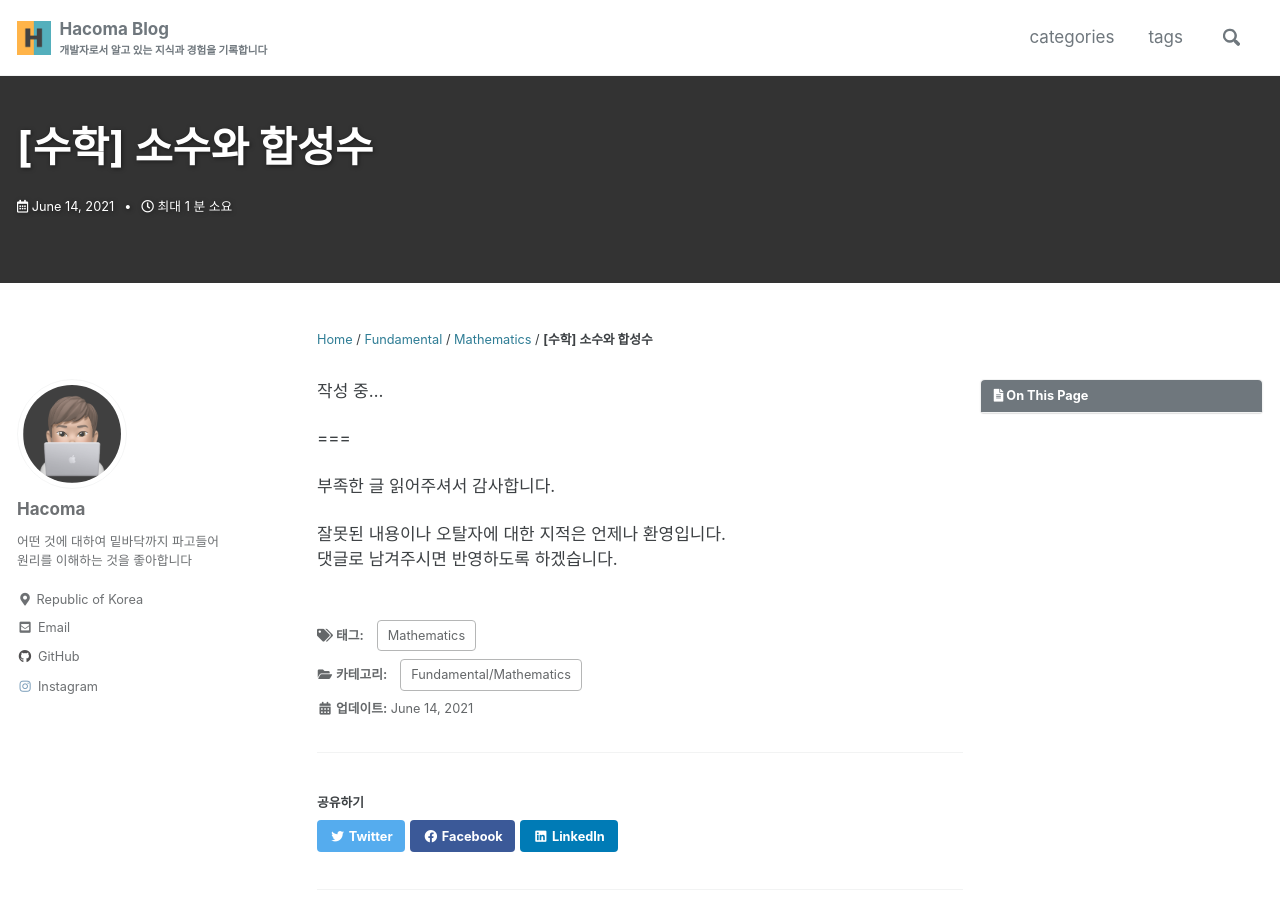
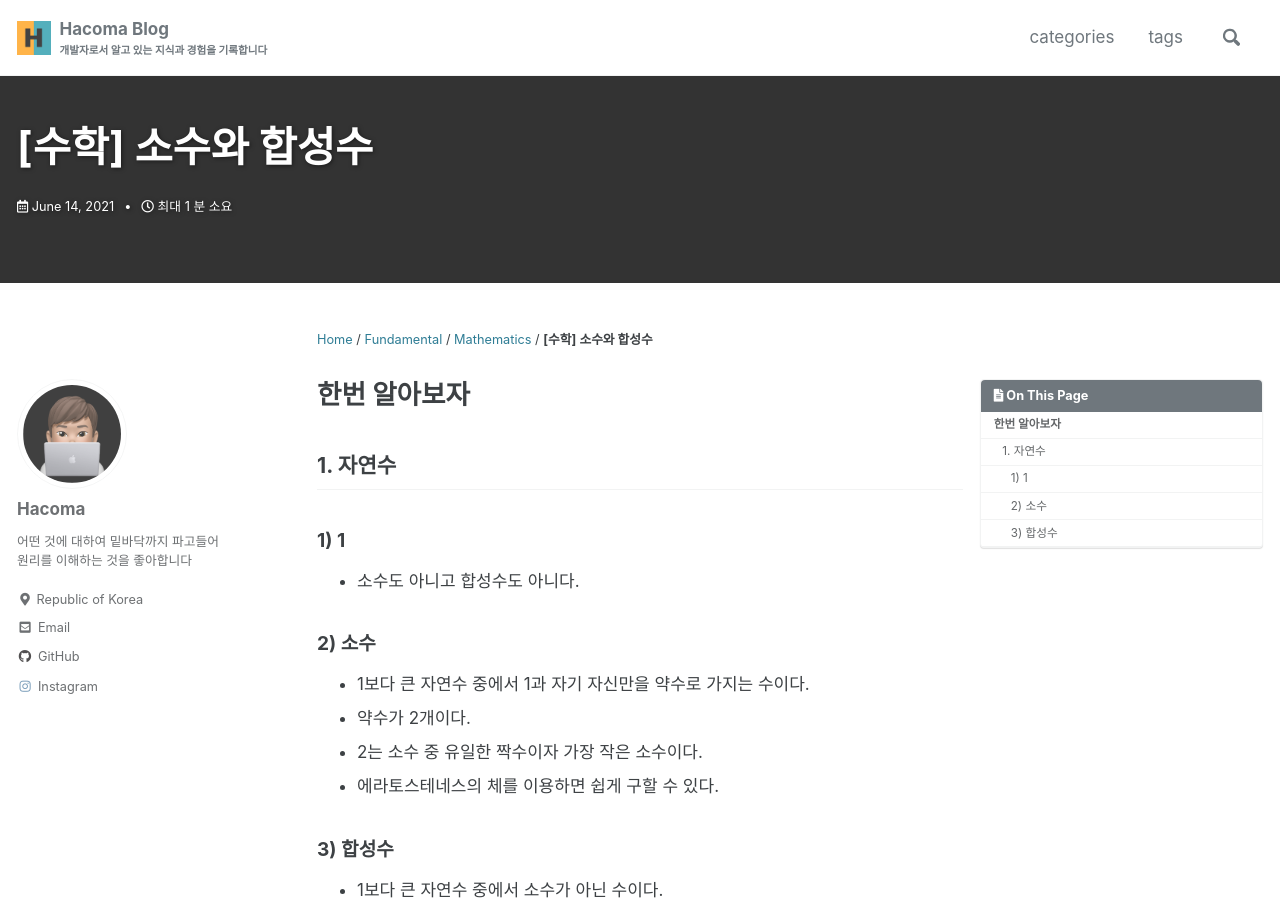
Before and after one commit to hacoma/hacoma.github.io, a Jekyll site: the page built from _posts/fundamental/mathematics/prime-factorization/2021-06-14-prime-number-and-composition-number.md, in a window 1280 px wide and 900 px high. Built offline with Jekyll 4.4.1, drawn with Linux system fonts in a browser that asks for light colours; cached includes are drawn as plain includes; comment, search, counter and statistics services are not loaded.

Commit message:
fix: 포스트 [수학] 소수와 합성수 수정

```diff
--- a/_posts/fundamental/mathematics/prime-factorization/2021-06-14-prime-number-and-composition-number.md
+++ b/_posts/fundamental/mathematics/prime-factorization/2021-06-14-prime-number-and-composition-number.md
@@ -9,7 +9,22 @@ tags:
   - Mathematics
 ---
 
-작성 중...
+# 한번 알아보자
+
+## 1. 자연수
+
+### 1) 1
+- 소수도 아니고 합성수도 아니다.
+
+### 2) 소수
+- 1보다 큰 자연수 중에서 1과 자기 자신만을 약수로 가지는 수이다.
+- 약수가 2개이다.
+- 2는 소수 중 유일한 짝수이자 가장 작은 소수이다.
+- 에라토스테네스의 체를 이용하면 쉽게 구할 수 있다.
+
+### 3) 합성수
+- 1보다 큰 자연수 중에서 소수가 아닌 수이다.
+- 약수가 3개 이상이다.
 
 ===
 
```
